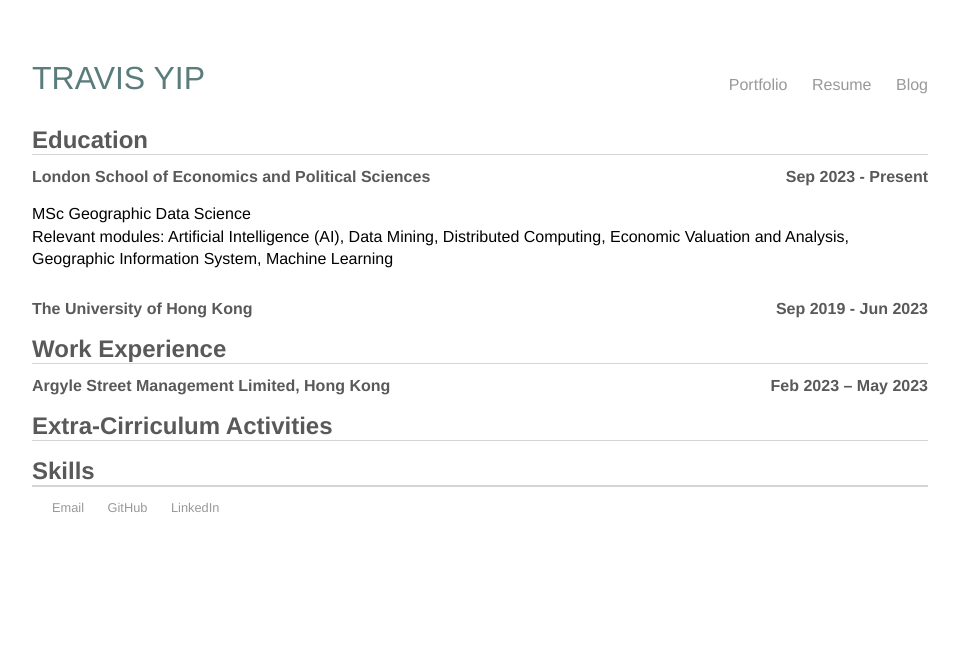
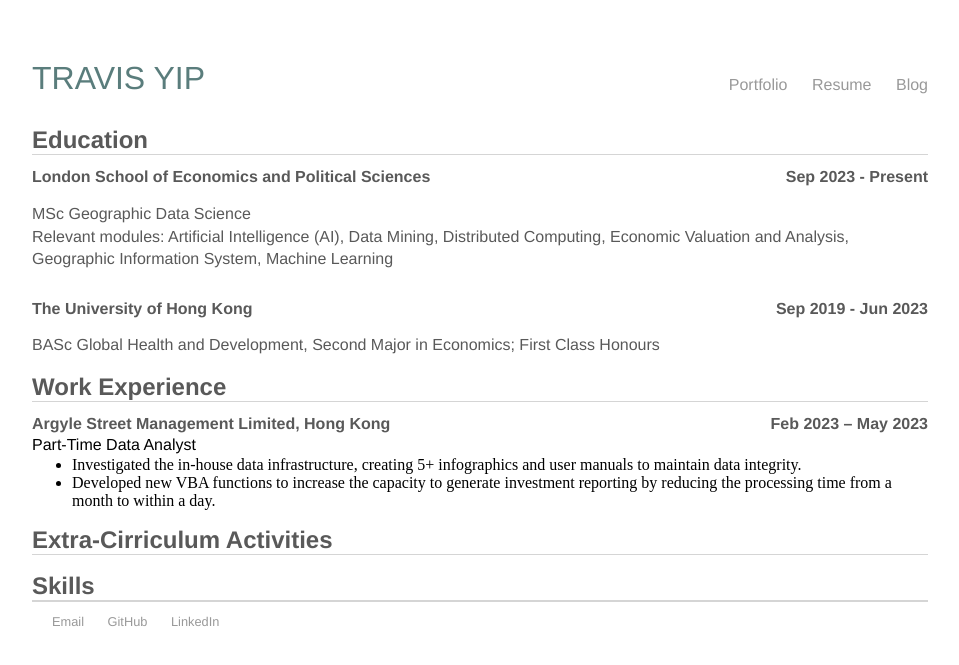
Before and after one commit to cwtravisyip/cwtravisyip.github.io, a Jekyll site: the page built from resume/index.html, in a window 1280 px wide. Shown: the top 665 px of the page, without its empty margins (160-1119 px from the left). Built offline with Jekyll 4.4.1, drawn with Linux system fonts in a browser that asks for light colours.

Commit message:
Update resume page content

```diff
--- a/resume/index.html
+++ b/resume/index.html
@@ -9,22 +9,33 @@
 		<h2 class="resume">London School of Economics and Political Sciences</h2>
 		<h2 class="resume">Sep 2023 - Present</h2>
 	</header>
-	<p>MSc Geographic Data Science <br>
+	<p style="color:#595959">MSc Geographic Data Science <br>
 	Relevant modules: Artificial Intelligence (AI), Data Mining, Distributed Computing, Economic Valuation and Analysis, Geographic Information System, Machine Learning
 	</p>
 
-	<header class="resume">
+	<header class="resume" style="margin-bottom:0px">
 		<h2 class="resume">The University of Hong Kong</h2>
 		<h2 class="resume">Sep 2019 - Jun 2023</h2>
 	</header>
+	<p style="color:#595959">
+		BASc Global Health and Development, Second Major in Economics; First Class Honours
+	</p>
 
 
 	<!-- Work Experience Block-->
 	<h1 class="resume">Work Experience</h1>
-	<header>
+	<header style="margin-bottom:0px">
 		<h2 class="resume">Argyle Street Management Limited, Hong Kong</h2>
 		<h2 class="resume">Feb 2023 – May 2023</h2>
 	</header>
+
+	<p style="margin-bottom:0px;margin-top:0px">
+		Part-Time Data Analyst
+	</p>
+	<ul style="margin-bottom:0px;margin-top:0px">
+		<li>Investigated the in-house data infrastructure, creating 5+ infographics and user manuals to maintain data integrity.</li>
+		<li>Developed new VBA functions to increase the capacity to generate investment reporting by reducing the processing time from a month to within a day.</li>
+	</ul>
 
 	<!-- Extra-Cirriculum Block-->
 	<h1 class="resume">Extra-Cirriculum Activities</h1>
```
